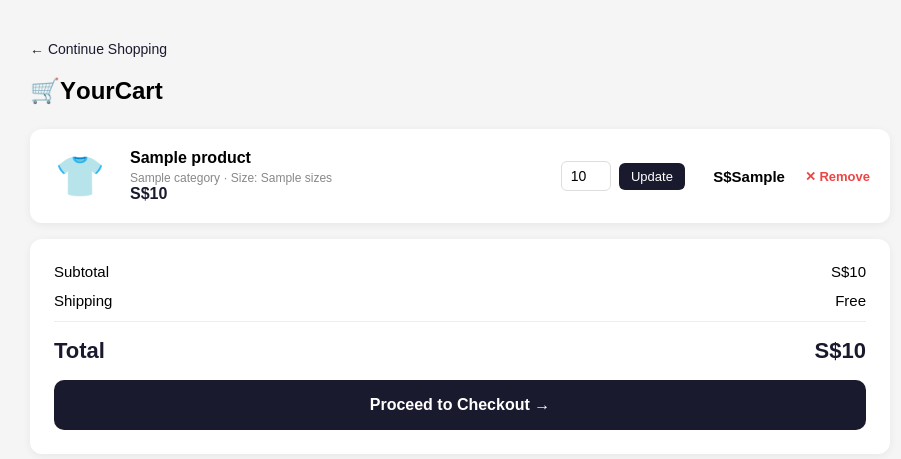
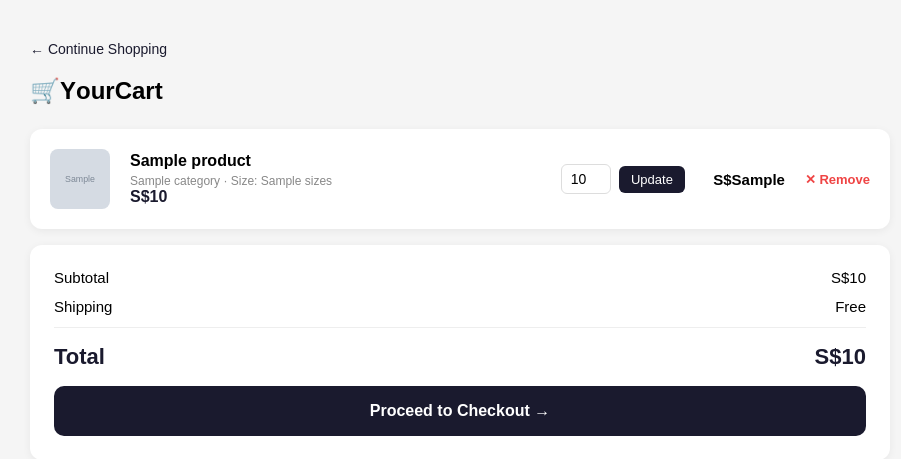
Before and after one commit to saivarma2580-bit/clothingstore, a Django app: template store/templates/store/cart.html in a window 1280 px wide. Shown: the part 68-527 px from the top of the page, without its empty margins (180-1081 px from the left). Run offline with Django 5.2, Linux system fonts and the light colour scheme; the template is opened without the code that fills it: most values are stand-ins (such as "Sample title", 1, 10 or a date in 2020); grey boxes marked "Sample" are stand-in pictures.

Commit message:
Update cart.html

```diff
--- a/store/templates/store/cart.html
+++ b/store/templates/store/cart.html
@@ -50,7 +50,11 @@
   {% if items %}
     {% for item in items %}
     <div class="cart-item">
-      <div class="emoji">👕</div>
+      {% if item.product.image %}
+<img src="{{ item.product.image.url }}" alt="{{ item.product.name }}" style="width:60px;height:60px;object-fit:cover;border-radius:8px;">
+{% else %}
+<div class="emoji">👕</div>
+{% endif %}
       <div class="info">
         <h3>{{ item.product.name }}</h3>
         <div class="category">{{ item.product.category }} · Size: {{ item.product.sizes }}</div>
```
